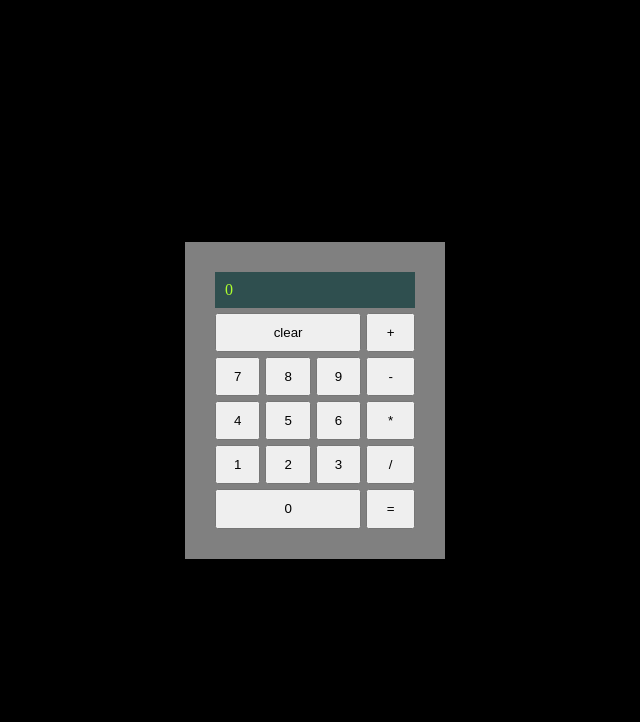
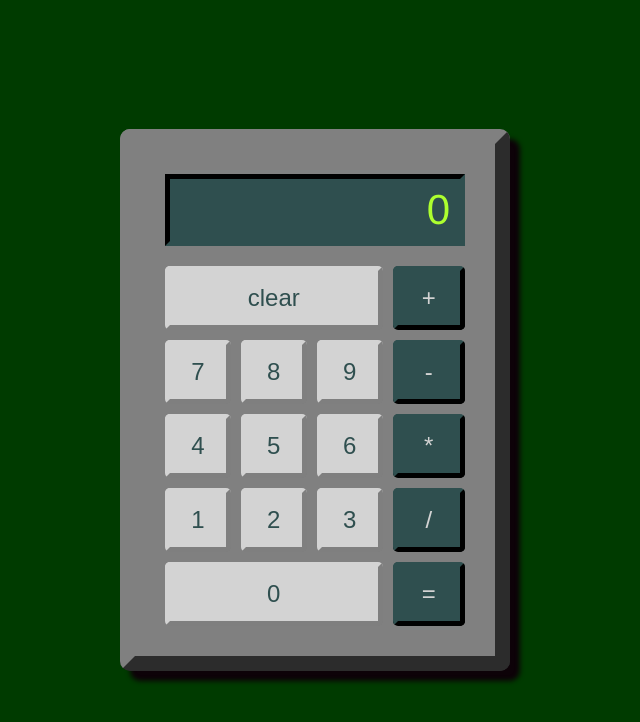
Before and after one commit to mononoken/calculator, a plain HTML site: page index.html in a window 1280 px wide. Shown: the whole page, without its empty margins (325-965 px from the left). Drawn offline with Linux system fonts and the light colour scheme.

Commit message:
Add styling to calculator. Noticed there is a bug where screen grows for long number input.

```diff
--- a/style.css
+++ b/style.css
@@ -1,38 +1,53 @@
 body {
-  background-color: black;
+  background-color: #003B00;
   display: flex;
   justify-content: center;
   align-items: center;
   min-height: 100vh;
+  font-family: 'Helvetica', sans-serif;
 }
 
 #calculator {
   background-color: gray;
   padding: 30px;
-  min-width: 200px;
+  min-width: 300px;
+  min-height: 450px;
   display: grid;
-  grid-template-rows: 1fr 6fr;
-  row-gap: 5px;
+  grid-template-rows: 1fr 5fr;
+  row-gap: 20px;
+  border-style: outset;
+  border-radius: 10px;
+  border-width: 15px;
+  border-color: gray;
+  box-shadow: 10px 10px 5px #0D0208;
 }
 
 #calc-screen {
   background-color: darkslategray;
   color: greenyellow;
   padding: 10px;
+  font-size: 42px;
+  display: flex;
+  flex-direction: row-reverse;
+  align-items: center;
+  border-style: inset;
+  border-width: 5px;
+  border-color: darkslategray;
 }
 
 #buttons-container {
+  font-size: 24px;
   display: grid;
   grid-template-columns: 3fr 1fr;
-  column-gap: 5px;
+  column-gap: 10px;
 }
 
 #calc-numbers-container,
 #calc-operators-container {
   display: grid;
-  column-gap: 5px;
+  column-gap: 10px;
   grid-template-rows: repeat(5, 1fr);
-  row-gap: 5px;
+  row-gap: 10px;
 }
 
 #one-btn {
@@ -92,3 +107,35 @@ body {
 #calc-operators-container {
   grid-template-columns: 1fr;
 }
+
+#buttons-container button {
+  font-size: 24px;
+  border: none;
+  border-radius: 5px;
+  border-width: 5px;
+  border-style: outset;
+}
+
+#calc-numbers-container button {
+  background-color: lightgray;
+  color: darkslategray;
+  border-color: lightgray;
+}
+
+#calc-operators-container button {
+  background-color: darkslategray;
+  color: lightgray;
+  border-color: darkslategray;
+}
+
+#calc-numbers-container button:active {
+  background-color: darkgray;
+  border-style: inset;
+  border-color: darkgray;
+}
+
+#calc-operators-container button:active {
+  background-color: rgb(25, 43, 43);
+  border-style: inset;
+  border-color: rgb(25, 43, 43);
+}
```
